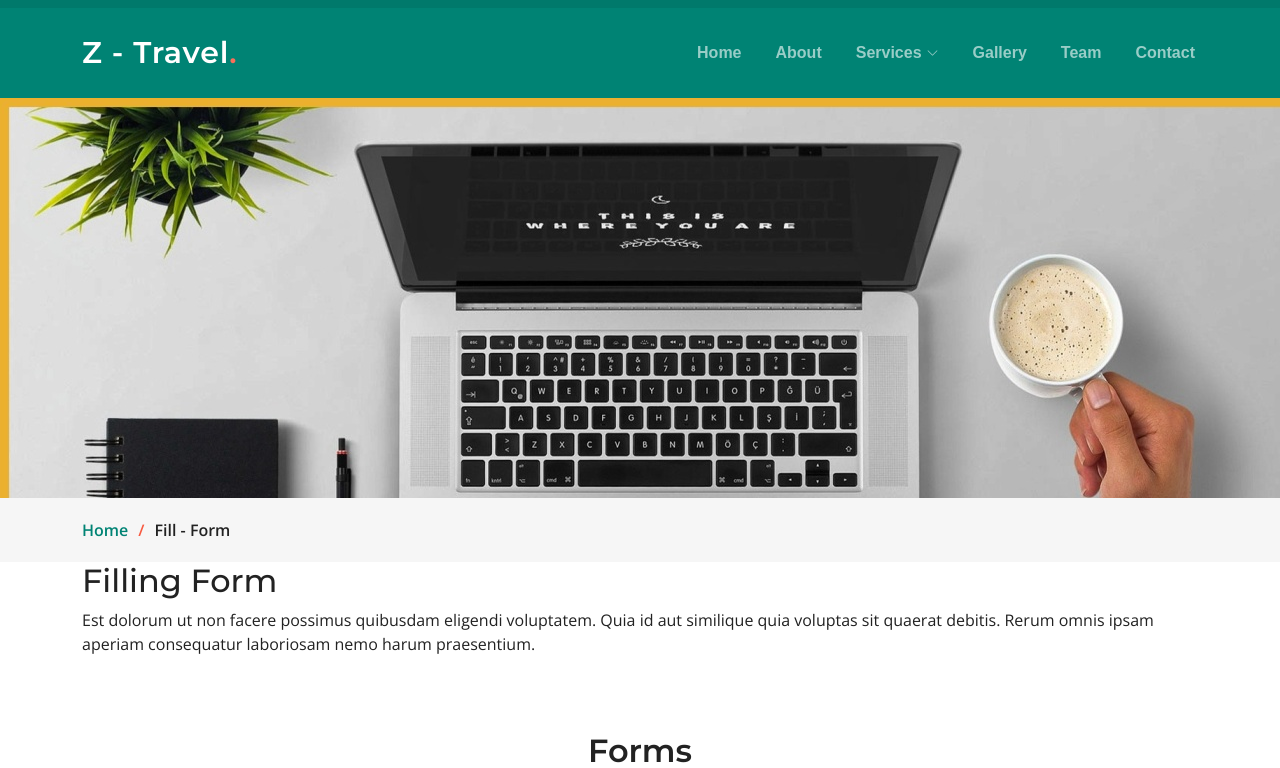
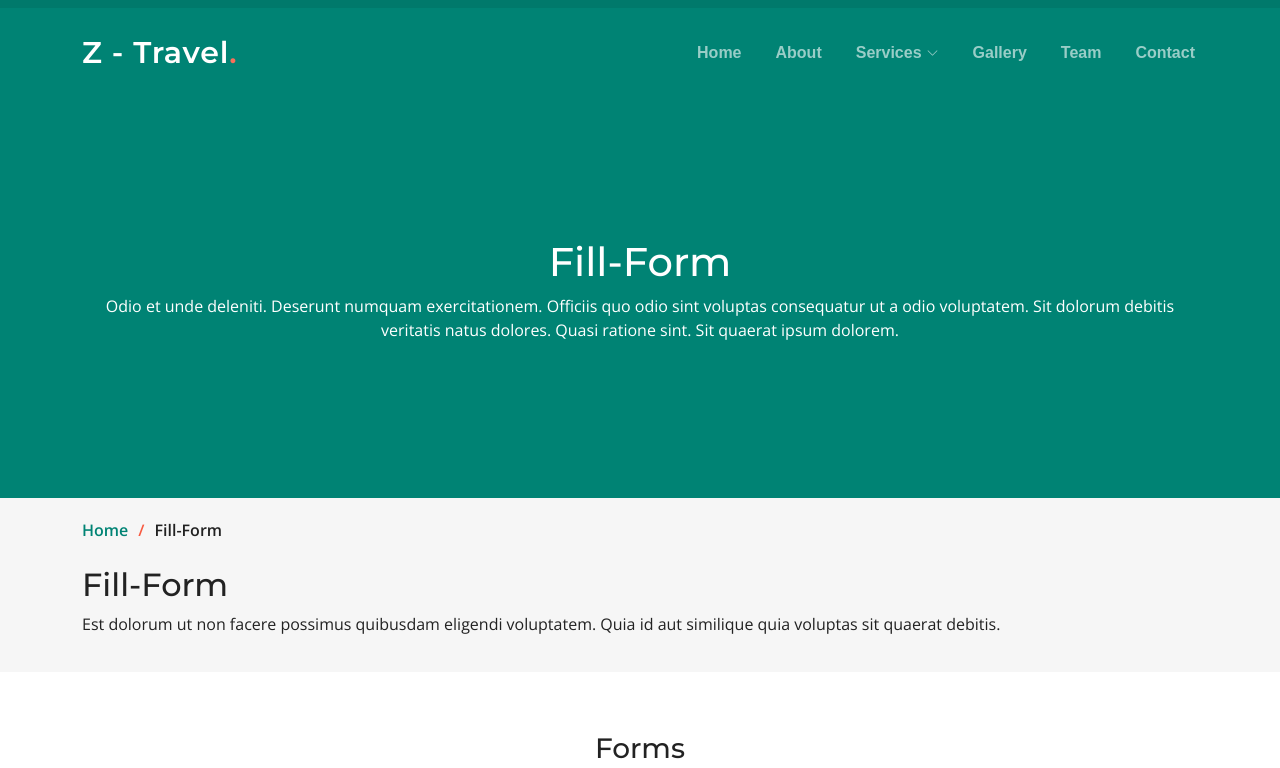
Before and after one commit to NJ-Khan/Z-Travel, a plain HTML site: page form.html in a window 1280 px wide. Shown: the part 32-800 px from the top of the page. Drawn offline with nearby package versions, Linux system fonts and the light colour scheme.

Commit message:
Update form.html
Path has been changed

```diff
--- a/form.html
+++ b/form.html
@@ -76,7 +76,15 @@
                 class="bi bi-chevron-down dropdown-indicator"></i></a>
             <ul>
               <li><a href="visa.html">VISA</a></li>
-
+              <!-- <li class="dropdown"><a href="#"><span>Deep Drop Down</span> <i class="bi bi-chevron-down dropdown-indicator"></i></a>
+                <ul>
+                  <li><a href="#">Deep Drop Down 1</a></li>
+                  <li><a href="#">Deep Drop Down 2</a></li>
+                  <li><a href="#">Deep Drop Down 3</a></li>
+                  <li><a href="#">Deep Drop Down 4</a></li>
+                  <li><a href="#">Deep Drop Down 5</a></li>
+                </ul>
+              </li> -->
               <li><a href="flight.html">F-Ticket</a></li>
               <li><a href="consultancy.html">E-Consultancy</a></li>
               <li><a href="#">Fill-Form</a></li>
@@ -99,22 +107,28 @@
 
     <!-- ======= Breadcrumbs ======= -->
     <div class="breadcrumbs">
-      <div class="page-header d-flex align-items-center"
-        style="background-image: url('Banner-3res.jpg');">
+      <div class="page-header d-flex align-items-center text-white" style="background-image: url('');">
+        <div class="container position-relative">
+          <div class="row d-flex justify-content-center">
+            <div class="col-lg-12 text-center abc">
+              <h1>Fill-Form</h1>
+              <p>Odio et unde deleniti. Deserunt numquam exercitationem. Officiis quo odio sint voluptas consequatur ut a odio voluptatem. Sit dolorum debitis veritatis natus dolores. Quasi ratione sint. Sit quaerat ipsum dolorem.</p>
+            </div>
+          </div>
+        </div>
       </div>
       <nav>
         <div class="container">
           <ol>
             <li><a href="index.html">Home</a></li>
-            <li>Fill - Form</li>
+            <li>Fill-Form</li>
           </ol>
+          <br>
+          <h2>Fill-Form</h2>
+          <p>Est dolorum ut non facere possimus quibusdam eligendi voluptatem. Quia id aut similique quia voluptas sit
+            quaerat debitis. </p>
         </div>
       </nav>
-      <div class="container">
-        <h2>Filling Form</h2>
-        <p>Est dolorum ut non facere possimus quibusdam eligendi voluptatem. Quia id aut similique quia voluptas sit
-          quaerat debitis. Rerum omnis ipsam aperiam consequatur laboriosam nemo harum praesentium. </p>
-      </div>
     </div><!-- End Breadcrumbs -->
 
     <!-- ======= Fill Form Section ======= -->
@@ -122,7 +136,7 @@
       <div class="container" data-aos="fade-up">
 
         <div class="section-header">
-          <h2>Forms</h2>
+          <h3>Forms</h3>
           <p>Nulla dolorum nulla nesciunt rerum facere sed ut inventore quam porro nihil id ratione ea sunt quis dolorem
             dolore earum</p>
         </div>
@@ -251,9 +265,8 @@
         <div class="col-lg-3 col-md-12 footer-contact text-center text-md-start">
           <h4>Contact Us</h4>
           <p>
-            A108 Shah St <br>
-            KABUL, 10001<br>
-            Afghanistan <br>
+            A108 Shah St, KABUL, 10001, Afghanistan
+            <br>
             <strong>Phone:</strong> +1 5589 55488 55<br>
             <strong>Email:</strong> info@example.com<br>
           </p>
```
